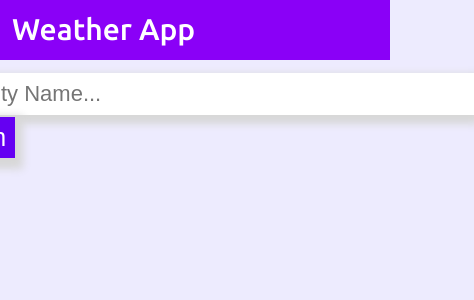
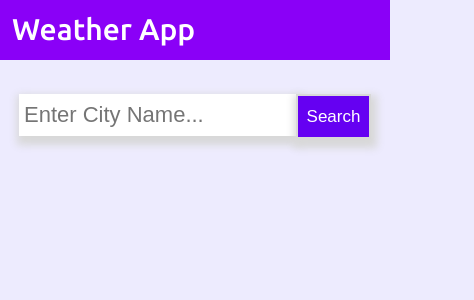
Before and after one commit to shi-wal/weather-app, a React (Create React App) app: page / in a window 390 px wide. Shown: the top 300 px of the page, 474 px wide, since content can reach past the window. Built offline with nearby package versions, Linux system fonts and the light colour scheme.

Commit message:
Added responsiveness For 'Home' component

```diff
--- a/src/Components/Home.css
+++ b/src/Components/Home.css
@@ -1,5 +1,7 @@
 @import url('https://fonts.googleapis.com/css2?family=Ubuntu:wght@500&display=swap');
-.header{
+
+/* Header styling starts here */
+  .header{
     background: #8a00f7;
     height: 60px;
   }
@@ -11,6 +13,8 @@
     align-items: center;
     display: flex;
   }
+
+  /* SearchBar styling starts here */
   .body-container{
     display: flex;
     justify-content: center;
@@ -37,3 +41,37 @@
     border: rgb(216, 216, 216) solid 2px;
     box-shadow: 2px 5px 8px 4px rgb(216, 216, 216);
   }
+  .body-container button:hover{
+    opacity: 0.7;
+  }
+
+
+/* Responsive UI stying starts here */
+  @media (max-width:1204px){
+    .body-container input{
+      width: 500px;
+    }
+  }
+  @media (max-width:950px){
+    .body-container input{
+      width: 400px;
+    }
+  }
+  @media (max-width:788px){
+    .body-container input{
+      width: 320px;
+    }
+    .body-container button{
+      width: 80px;
+      font-size: 20px;
+    }
+  }
+  @media (max-width:588px){
+    .body-container input{
+      width: 270px;
+    }
+    .body-container button{
+      width: 75px;
+      font-size: 17px;
+    }
+  }
```
